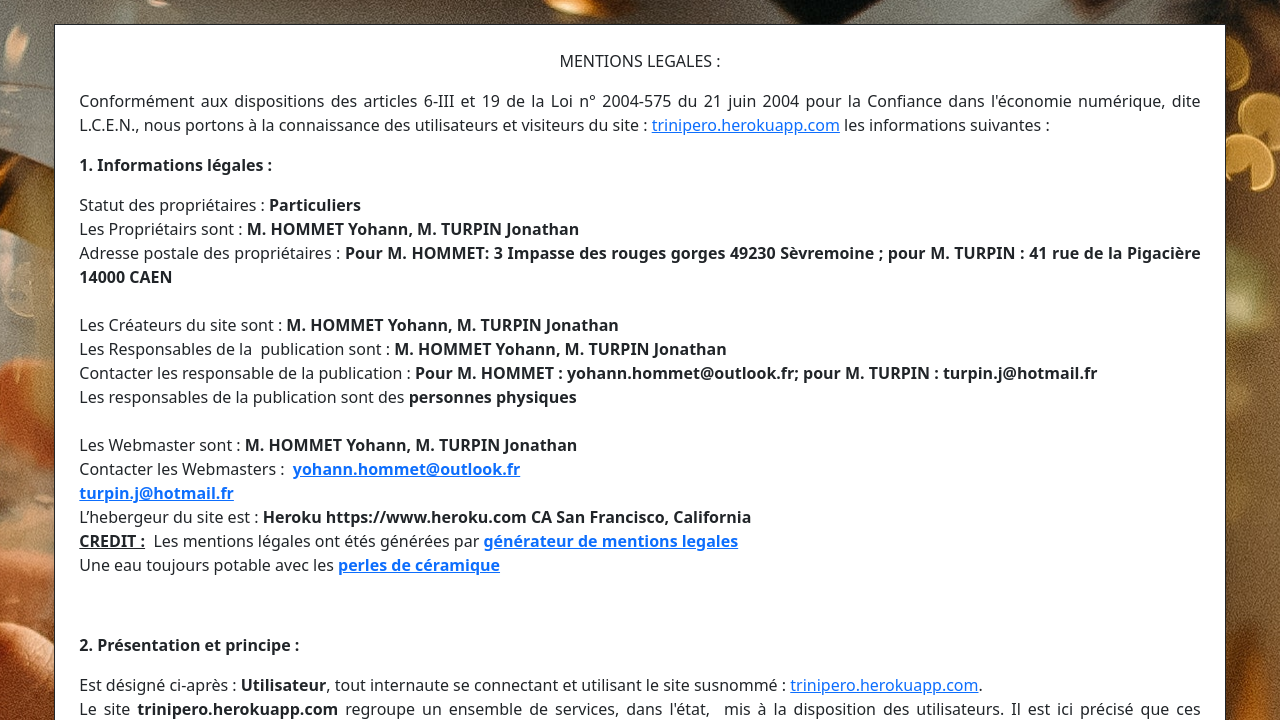
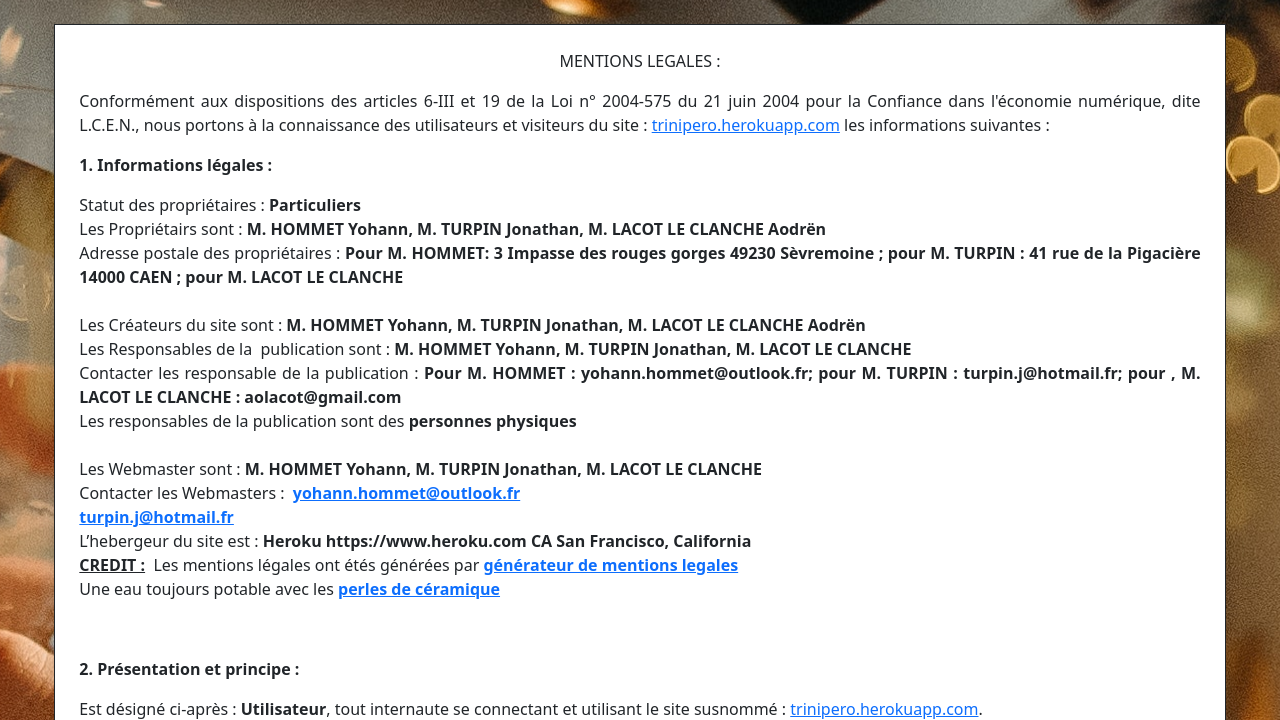
Before and after one commit to YohannHommet/Trinity_Project, a Symfony app: template templates/legal_notice/index.html.twig in a window 1280 px wide. Shown: the part 56-776 px from the top of the page. Run offline with Twig, Linux system fonts and the light colour scheme; the template is opened without the code that fills it, so the values that code supplies are empty; some libraries are stand-ins or nearby versions.

Commit message:
Legal Notice edit

```diff
--- a/templates/legal_notice/index.html.twig
+++ b/templates/legal_notice/index.html.twig
@@ -19,15 +19,15 @@
                 <p style="text-align:justify"><strong>1. Informations légales :</strong></p>
 
                 <p style="text-align:justify">Statut des propriétaires : <strong>Particuliers</strong><br/>
-                    Les Propriétairs sont : <strong>M. HOMMET Yohann, M. TURPIN Jonathan</strong><br/>
-                    Adresse postale des propriétaires : <strong>Pour M. HOMMET: 3 Impasse des rouges gorges 49230 Sèvremoine ; pour M. TURPIN : 41 rue de la Pigacière 14000 CAEN</strong><br/>
+                    Les Propriétairs sont : <strong>M. HOMMET Yohann, M. TURPIN Jonathan, M. LACOT LE CLANCHE Aodrën</strong><br/>
+                    Adresse postale des propriétaires : <strong>Pour M. HOMMET: 3 Impasse des rouges gorges 49230 Sèvremoine ; pour M. TURPIN : 41 rue de la Pigacière 14000 CAEN ; pour M. LACOT LE CLANCHE</strong><br/>
                      <br/>
-                    Les Créateurs du site sont : <strong>M. HOMMET Yohann, M. TURPIN Jonathan</strong><br/>
-                    Les Responsables de la  publication sont : <strong>M. HOMMET Yohann, M. TURPIN Jonathan</strong><br/>
-                    Contacter les responsable de la publication : <strong>Pour M. HOMMET : yohann.hommet@outlook.fr; pour M. TURPIN : turpin.j@hotmail.fr</strong><br/>
+                    Les Créateurs du site sont : <strong>M. HOMMET Yohann, M. TURPIN Jonathan, M. LACOT LE CLANCHE Aodrën</strong><br/>
+                    Les Responsables de la  publication sont : <strong>M. HOMMET Yohann, M. TURPIN Jonathan, M. LACOT LE CLANCHE</strong><br/>
+                    Contacter les responsable de la publication : <strong>Pour M. HOMMET : yohann.hommet@outlook.fr; pour M. TURPIN : turpin.j@hotmail.fr; pour , M. LACOT LE CLANCHE : aolacot@gmail.com</strong><br/>
                     Les responsables de la publication sont des<strong> personnes physiques</strong><br/>
                     <br/>
-                    Les Webmaster sont : <strong>M. HOMMET Yohann, M. TURPIN Jonathan</strong><br/>
+                    Les Webmaster sont : <strong>M. HOMMET Yohann, M. TURPIN Jonathan, M. LACOT LE CLANCHE</strong><br/>
                     Contacter les Webmasters :  <strong><a
                                 href="mailto:yohann.hommet@outlook.fr?subject=Contact a partir des mentions lÃ©gales via le site trinipero.herokuapp.com">yohann.hommet@outlook.fr</a></strong><br/>
                                 <strong><a
```
